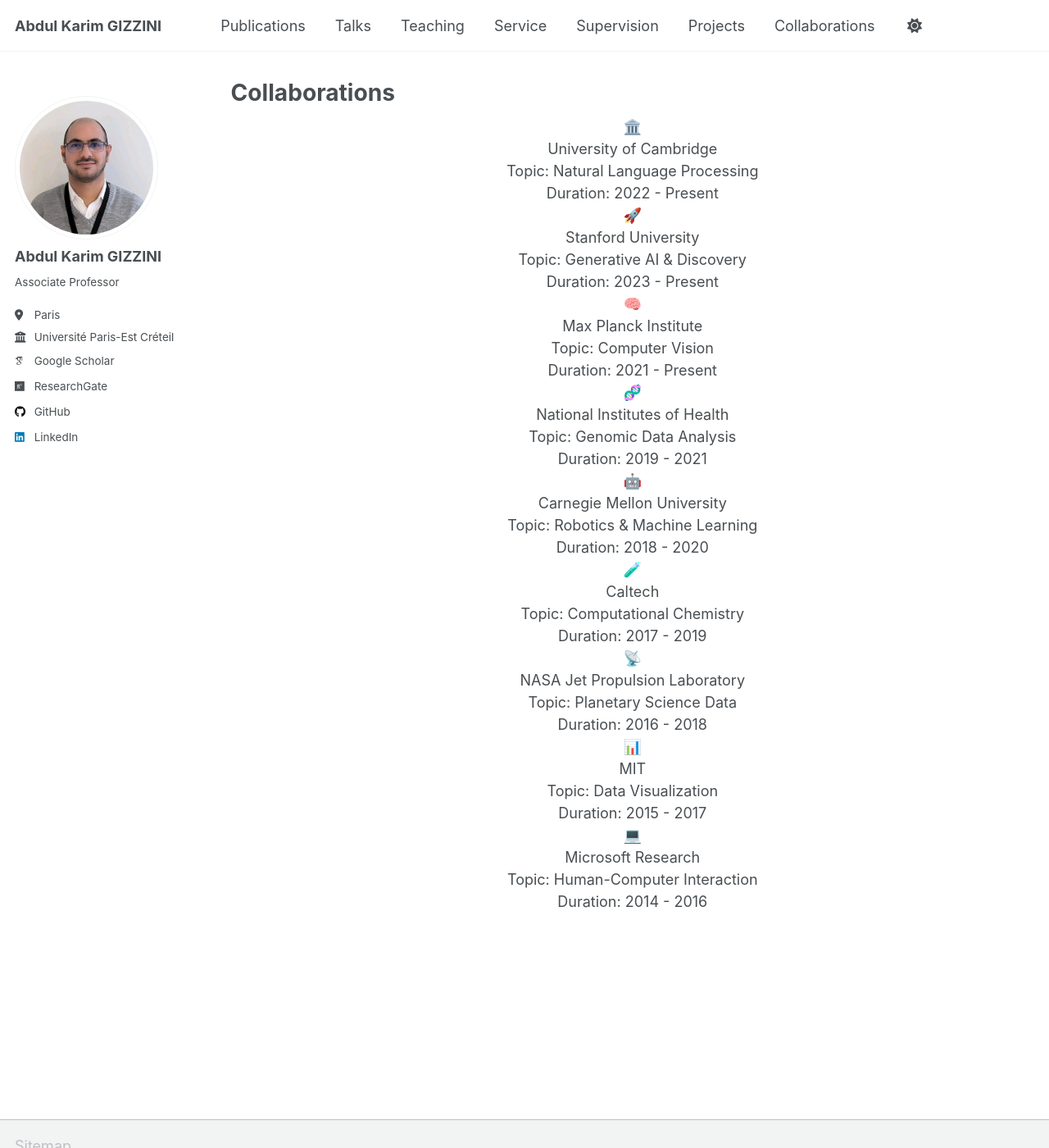
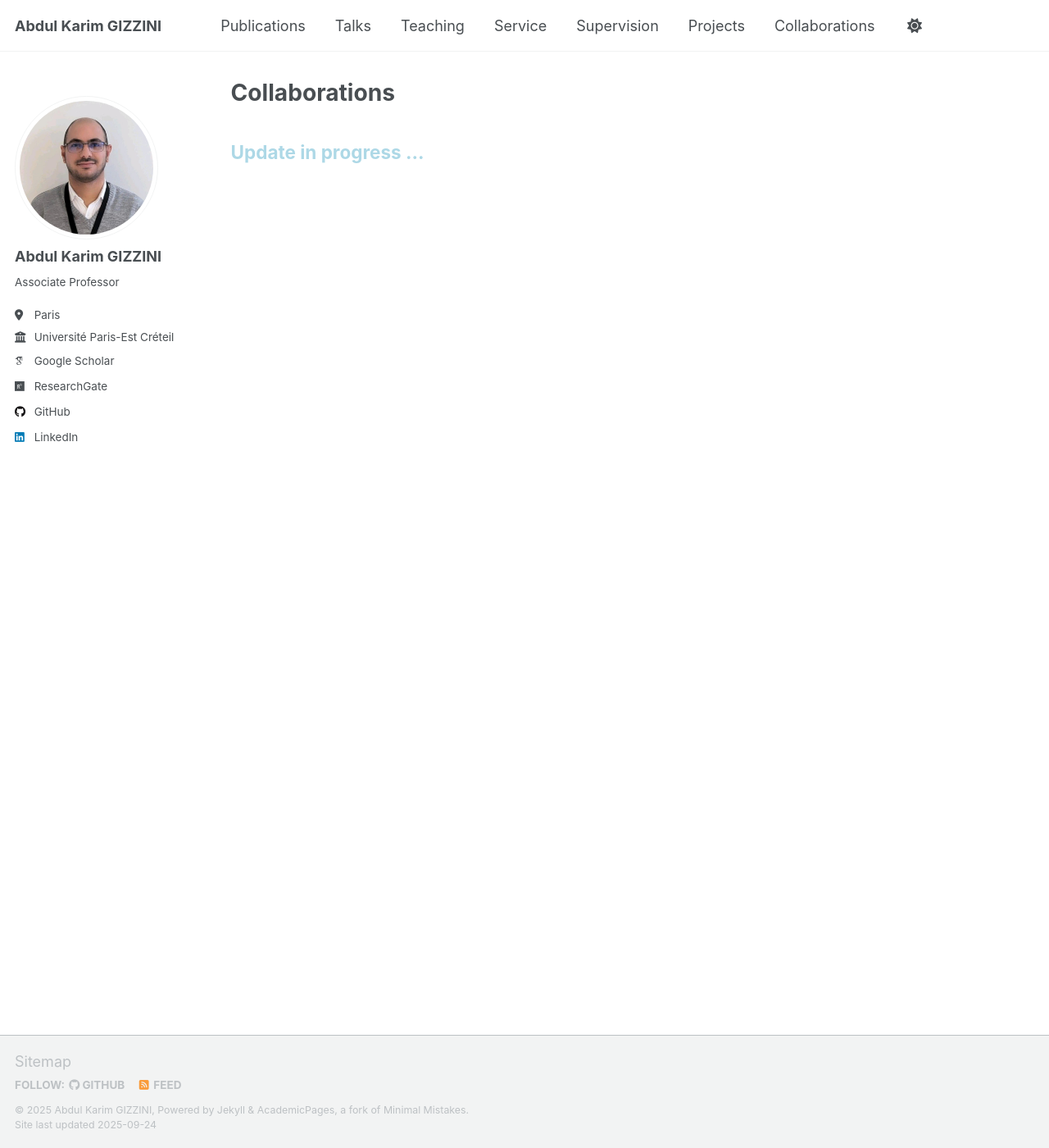
Before and after one commit to abdulkarimgizzini/abdulkarimgizzini-website, a Jekyll site: the page built from _pages/collaborations.md, in a window 1280 px wide and 1400 px high. Shown: the whole window at 82% size. Built offline with Jekyll 4.4.1, drawn with Linux system fonts in a browser that asks for light colours; some web fonts are replaced; a script that is not in the unit is left out.

Commit message:
Update collaborations.md

```diff
--- a/_pages/collaborations.md
+++ b/_pages/collaborations.md
@@ -5,59 +5,4 @@
 author_profile: true
 ---
 
-<div class="px-4 py-8 max-w-2xl mx-auto">
-<div class="flex flex-col items-center text-center pb-6 mb-6 border-b border-gray-200">
-<div class="text-4xl text-gray-700 mb-4">🏛️</div>
-<div class="font-semibold text-lg text-gray-800">University of Cambridge</div>
-<div class="text-gray-600 mt-1">Topic: Natural Language Processing</div>
-<div class="text-gray-500 text-sm mt-1">Duration: 2022 - Present</div>
-</div>
-<div class="flex flex-col items-center text-center pb-6 mb-6 border-b border-gray-200">
-<div class="text-4xl text-gray-700 mb-4">🚀</div>
-<div class="font-semibold text-lg text-gray-800">Stanford University</div>
-<div class="text-gray-600 mt-1">Topic: Generative AI & Discovery</div>
-<div class="text-gray-500 text-sm mt-1">Duration: 2023 - Present</div>
-</div>
-<div class="flex flex-col items-center text-center pb-6 mb-6 border-b border-gray-200">
-<div class="text-4xl text-gray-700 mb-4">🧠</div>
-<div class="font-semibold text-lg text-gray-800">Max Planck Institute</div>
-<div class="text-gray-600 mt-1">Topic: Computer Vision</div>
-<div class="text-gray-500 text-sm mt-1">Duration: 2021 - Present</div>
-</div>
-<div class="flex flex-col items-center text-center pb-6 mb-6 border-b border-gray-200">
-<div class="text-4xl text-gray-700 mb-4">🧬</div>
-<div class="font-semibold text-lg text-gray-800">National Institutes of Health</div>
-<div class="text-gray-600 mt-1">Topic: Genomic Data Analysis</div>
-<div class="text-gray-500 text-sm mt-1">Duration: 2019 - 2021</div>
-</div>
-<div class="flex flex-col items-center text-center pb-6 mb-6 border-b border-gray-200">
-<div class="text-4xl text-gray-700 mb-4">🤖</div>
-<div class="font-semibold text-lg text-gray-800">Carnegie Mellon University</div>
-<div class="text-gray-600 mt-1">Topic: Robotics & Machine Learning</div>
-<div class="text-gray-500 text-sm mt-1">Duration: 2018 - 2020</div>
-</div>
-<div class="flex flex-col items-center text-center pb-6 mb-6 border-b border-gray-200">
-<div class="text-4xl text-gray-700 mb-4">🧪</div>
-<div class="font-semibold text-lg text-gray-800">Caltech</div>
-<div class="text-gray-600 mt-1">Topic: Computational Chemistry</div>
-<div class="text-gray-500 text-sm mt-1">Duration: 2017 - 2019</div>
-</div>
-<div class="flex flex-col items-center text-center pb-6 mb-6 border-b border-gray-200">
-<div class="text-4xl text-gray-700 mb-4">📡</div>
-<div class="font-semibold text-lg text-gray-800">NASA Jet Propulsion Laboratory</div>
-<div class="text-gray-600 mt-1">Topic: Planetary Science Data</div>
-<div class="text-gray-500 text-sm mt-1">Duration: 2016 - 2018</div>
-</div>
-<div class="flex flex-col items-center text-center pb-6 mb-6 border-b border-gray-200">
-<div class="text-4xl text-gray-700 mb-4">📊</div>
-<div class="font-semibold text-lg text-gray-800">MIT</div>
-<div class="text-gray-600 mt-1">Topic: Data Visualization</div>
-<div class="text-gray-500 text-sm mt-1">Duration: 2015 - 2017</div>
-</div>
-<div class="flex flex-col items-center text-center">
-<div class="text-4xl text-gray-700 mb-4">💻</div>
-<div class="font-semibold text-lg text-gray-800">Microsoft Research</div>
-<div class="text-gray-600 mt-1">Topic: Human-Computer Interaction</div>
-<div class="text-gray-500 text-sm mt-1">Duration: 2014 - 2016</div>
-</div>
-</div>
+<h2 style="color: lightblue;">Update in progress ...</h2>
```
